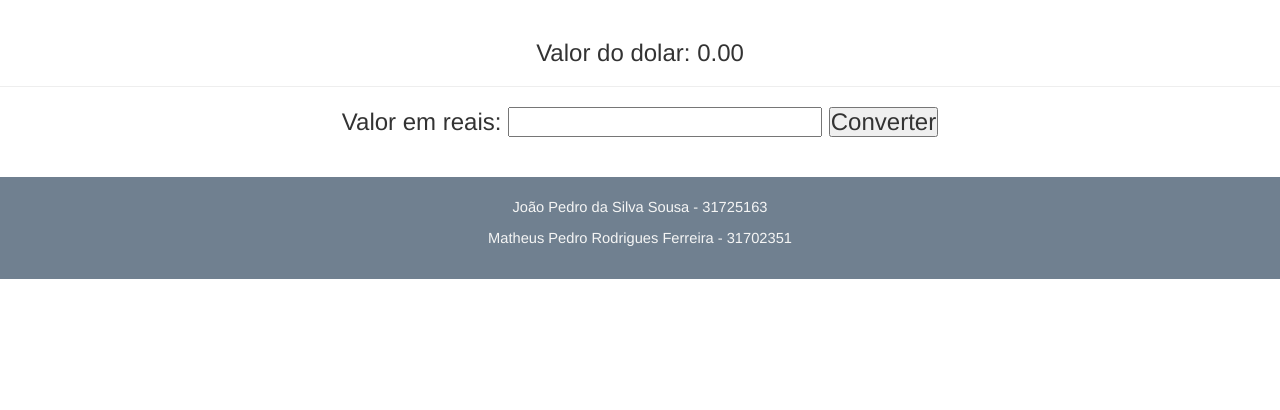
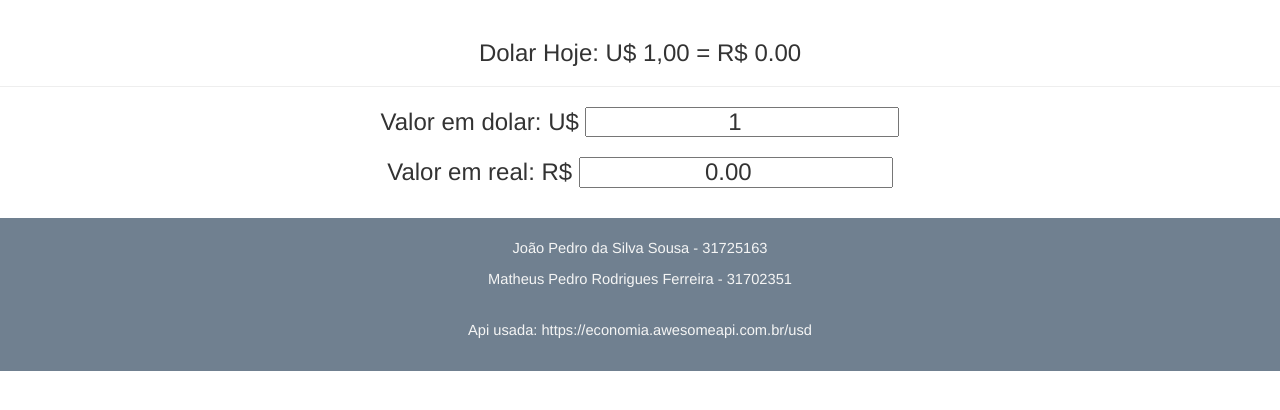
Before and after one commit to joaops-sousa/Api_ConverteDolar, a Django app: page / in a window 1280 px wide. Shown: the part 110-520 px from the top of the page. Run offline with Django 3.2, Linux system fonts and the light colour scheme; data that the repository does not hold is empty; some libraries are stand-ins or nearby versions.

Commit message:
Adicionado conversor dolar-real; real-dolar

```diff
--- a/pages/templates/base.html
+++ b/pages/templates/base.html
@@ -9,6 +9,7 @@
     <link rel="stylesheet" href="//maxcdn.bootstrapcdn.com/bootstrap/3.2.0/css/bootstrap.min.css">
     <link rel="stylesheet" href="//maxcdn.bootstrapcdn.com/bootstrap/3.2.0/css/bootstrap-theme.min.css">
     <link rel="stylesheet" href="{% static 'pages/style.css' %}">
+    <script src="{% static 'pages/conta_conversor.js' %}"></script>
 </head>
 <body>
 <header id="banner">
@@ -21,12 +22,13 @@
 
 {% endblock %}
 
-<script src="{% static 'pages/conversor.js' %}"></script>
 <footer id="footer">
     <br>
     <p>João Pedro da Silva Sousa - 31725163</p>
     <p>Matheus Pedro Rodrigues Ferreira - 31702351</p>
     <br>
+    <p> Api usada: https://economia.awesomeapi.com.br/usd </p>
+    <br>
 </footer>
 
 </body>
--- a/pages/templates/home.html
+++ b/pages/templates/home.html
@@ -2,10 +2,9 @@
 {% load static %}
 {% block content %}
 <br>
-<h3>Valor do dolar: <span id="valor_dolar">{{ dolar }}</span></h3>
+<h3>Dolar Hoje: U$ 1,00 = R$ <span id="valor_dolar">{{ dolar }}</span></h3>
 <hr>
-<h3>Valor em reais: <input id="entrada_usuario" type="number" min="0"> <button id="converter" onclick="converte()">Converter</button></h3>
-
-<h3 id="resposta"></h3>
+<h3>Valor em dolar: U$ <input id="entrada_usuario_dolar" type="number" min="0" oninput="converte_dolar_real()"> </h3>
+<h3>Valor em real: R$ <input id="entrada_usuario_real" type="number" min="0" oninput="converte_real_dolar()"> </h3>
 <br>
 {% endblock %}
--- a/pages/views.py
+++ b/pages/views.py
@@ -7,7 +7,7 @@ def home(request):
     aux = requests.get("https://economia.awesomeapi.com.br/usd")
     aux = aux.json()[0]
 
-    dolar = format(float(aux["bid"]), ".2f")
+    dolar = format(float(aux["ask"]), ".2f")
     # dolar = float(dolar)
 
     return render(request, 'home.html', {'dolar': dolar})
--- /dev/null
+++ b/static/pages/conta_conversor.js
@@ -0,0 +1,30 @@
+function converte_dolar_real(){
+
+var dolar = parseFloat(document.getElementById('valor_dolar').innerHTML);
+
+var k = document.getElementById('entrada_usuario_dolar').value;
+if(k != ''){
+    var resposta = dolar * parseFloat(k);
+
+    document.getElementById('entrada_usuario_real').value = resposta.toFixed(2);
+}
+    return;
+}
+
+function converte_real_dolar(){
+var dolar = parseFloat(document.getElementById('valor_dolar').innerHTML);
+
+var k = document.getElementById('entrada_usuario_real').value;
+if(k != ''){
+    var resposta = parseFloat(k) / dolar;
+
+    document.getElementById('entrada_usuario_dolar').value = resposta.toFixed(2);
+}
+
+    return;
+}
+
+window.onload=function(){
+    document.getElementById('entrada_usuario_dolar').value = 1;
+    converte_dolar_real();
+}
```
